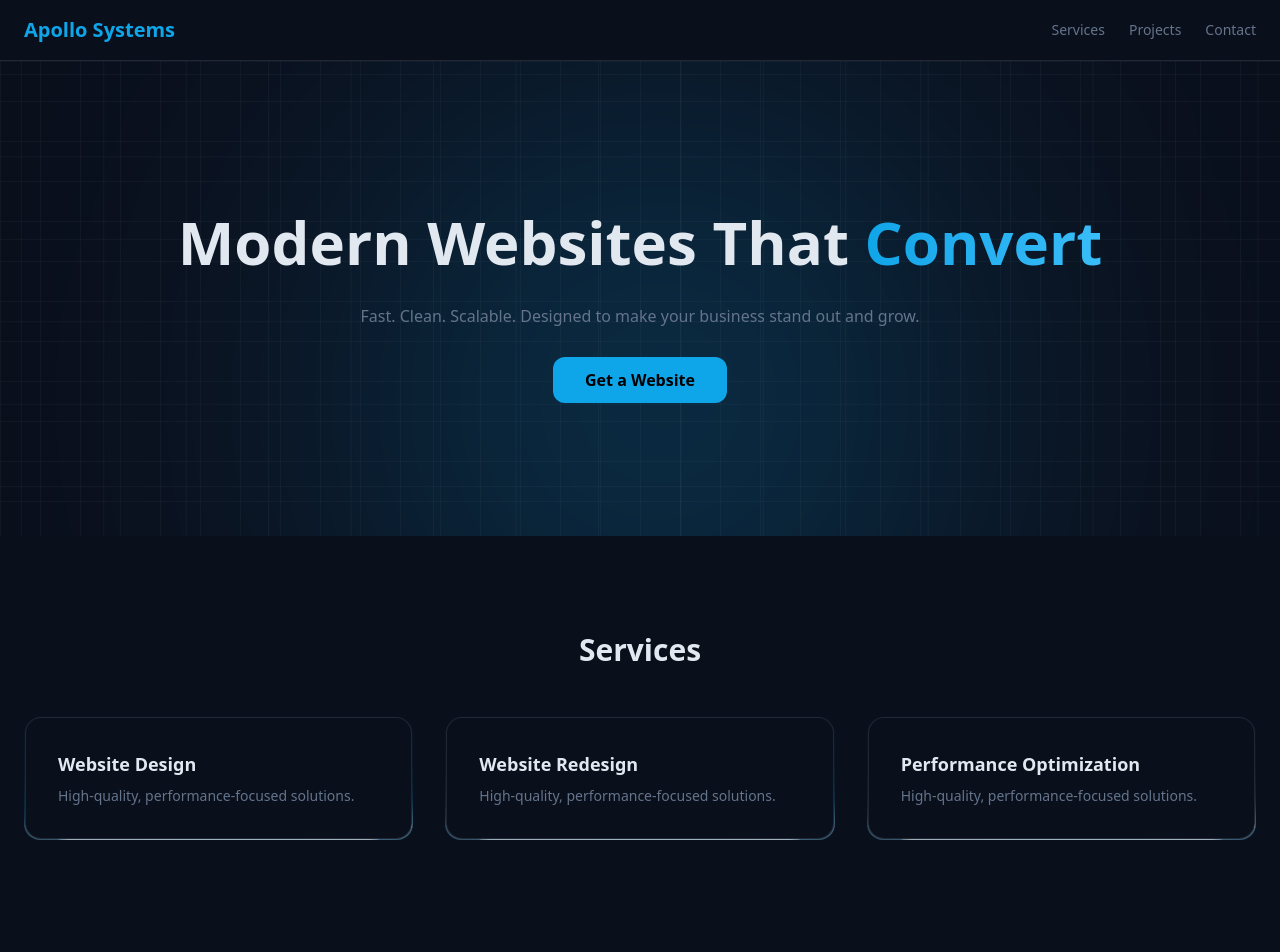
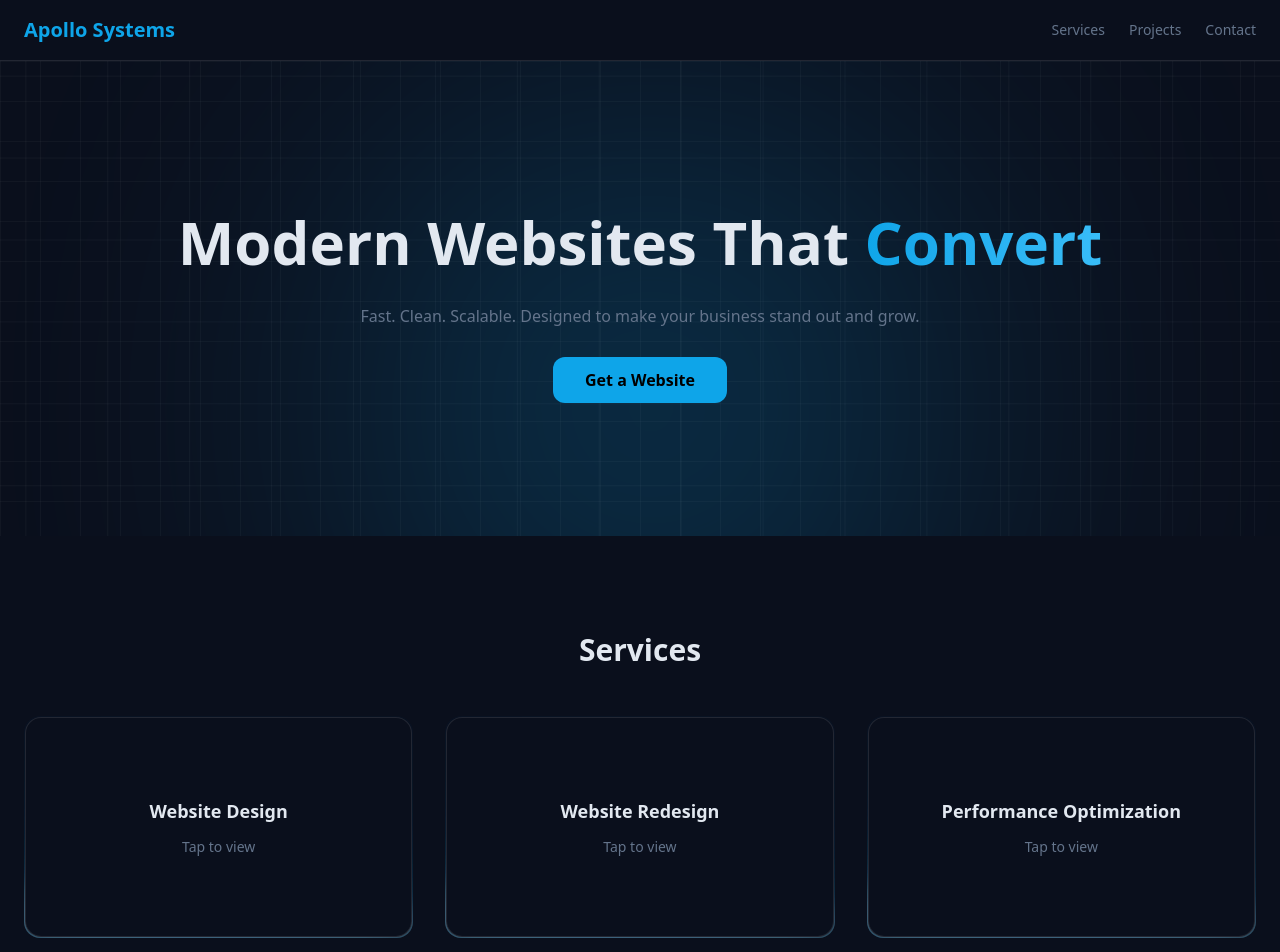
Before and after one commit to ApolloDev-linx/apollo-systems-web, a Next.js app: page / in a window 1280 px wide. Shown: the top 952 px of the page. Built offline with nearby package versions, Linux system fonts and the light colour scheme.

Commit message:
Refine services section with interactive flip cards

```diff
--- a/app/globals.css
+++ b/app/globals.css
@@ -43,6 +43,20 @@ html {
   scroll-behavior: smooth;
 }
 
+
+.rotate-y-180 {
+  transform: rotateY(180deg);
+}
+
+
+
+
+
+
+
+
+
+
 .trace-path {
   fill: none;
 
--- a/app/layout.tsx
+++ b/app/layout.tsx
@@ -13,8 +13,8 @@ const geistMono = Geist_Mono({
 });
 
 export const metadata: Metadata = {
-  title: "Create Next App",
-  description: "Generated by create next app",
+  title: "Apollo Systems | Web & Cyber Solutions",
+  description: "High-performance websites today. Cybersecurity solutions tomorrow. Built for growth and protection. ",
 };
 
 export default function RootLayout({
--- a/src/components/Services.tsx
+++ b/src/components/Services.tsx
@@ -1,5 +1,6 @@
 "use client";
 
+import { useState } from "react";
 import { motion } from "framer-motion";
 
 const sectionVariant = {
@@ -12,11 +13,33 @@ const sectionVariant = {
 };
 
 export default function Services() {
+  const [flippedCards, setFlippedCards] = useState<number[]>([]);
+
   const services = [
-    "Website Design",
-    "Website Redesign",
-    "Performance Optimization",
+    {
+      title: "Website Design",
+      description:
+        "We design your site from the ground up shaping layout, branding, and user flow into a clean experience that guides visitors toward action.",
+    },
+    {
+      title: "Website Redesign",
+      description:
+        "We transform outdated websites into modern, high-performing experiences with stronger structure, cleaner visuals, and better usability.",
+    },
+    {
+      title: "Performance Optimization",
+      description:
+        "We optimize your site for speed, clarity, and conversion improving load times, user flow, and calls-to-action so more visitors become customers.",
+    },
   ];
+
+  const toggleCard = (index: number) => {
+    setFlippedCards((prev) =>
+      prev.includes(index)
+        ? prev.filter((card) => card !== index)
+        : [...prev, index]
+    );
+  };
 
   return (
     <section id="services" className="py-24 px-6">
@@ -26,21 +49,23 @@ export default function Services() {
         whileInView="show"
         viewport={{ once: false, margin: "-100px" }}
       >
-        <h2 className="text-3xl font-semibold mb-12 text-center">
-          Services
-        </h2>
+        <h2 className="text-3xl font-semibold mb-12 text-center">Services</h2>
 
         <div className="grid md:grid-cols-3 gap-8">
-          {services.map((service, i) => (
-          <motion.div
-		  key={service}
+          {services.map((service, i) => {
+            const isFlipped = flippedCards.includes(i);
+
+            return (
+              <motion.button
+                key={service.title}
+                type="button"
                 initial={{ opacity: 0, y: 40 }}
                 whileInView={{ opacity: 1, y: 0 }}
                 transition={{ duration: 0.6, delay: i * 0.15 }}
                 viewport={{ once: false }}
-  		className="relative rounded-2xl p-[1px] overflow-hidden"
+                onClick={() => toggleCard(i)}
+                className="relative rounded-2xl p-[1px] overflow-hidden text-left cursor-pointer [perspective:1000px]"
               >
-  			{/* animated border */}
                 <svg
                   className="absolute inset-0 w-full h-full pointer-events-none"
                   viewBox="0 0 100 100"
@@ -58,14 +83,29 @@ export default function Services() {
                   />
                 </svg>
 
-  			{/* inner card */}
- 	 <div className="relative z-10 h-full rounded-2xl bg-[var(--bg)] px-8 py-8 border border-white/10 backdrop-blur transition duration-300">
-    		<h3 className="text-lg font-semibold">{service}</h3>
-   		 <p className="text-sm text-[var(--muted)] mt-2">
-     	 	High-quality, performance-focused solutions.
+                <div
+                  className={`relative z-10 min-h-[220px] rounded-2xl transition-transform duration-700 [transform-style:preserve-3d] ${
+                    isFlipped ? "rotate-y-180" : ""
+                  }`}
+                >
+                  {/* Front */}
+                  <div className="absolute inset-0 rounded-2xl bg-[var(--bg)] px-8 py-8 border border-white/10 backdrop-blur [backface-visibility:hidden] flex flex-col justify-center items-center text-center">
+                    <h3 className="text-lg font-semibold">{service.title}</h3>
+                    <p className="text-sm text-[var(--muted)] mt-3">
+                      Tap to view
                     </p>
                   </div>
-			</motion.div>          ))}
+
+                  {/* Back */}
+                  <div className="absolute inset-0 rounded-2xl bg-[var(--bg)] px-8 py-8 border border-white/10 backdrop-blur [backface-visibility:hidden] [transform:rotateY(180deg)] flex items-center justify-center text-center">
+                    <p className="text-sm text-[var(--muted)] leading-relaxed">
+                      {service.description}
+                    </p>
+                  </div>
+                </div>
+              </motion.button>
+            );
+          })}
         </div>
       </motion.div>
     </section>
```
Lines whose indentation alone changed are shown as unchanged.
